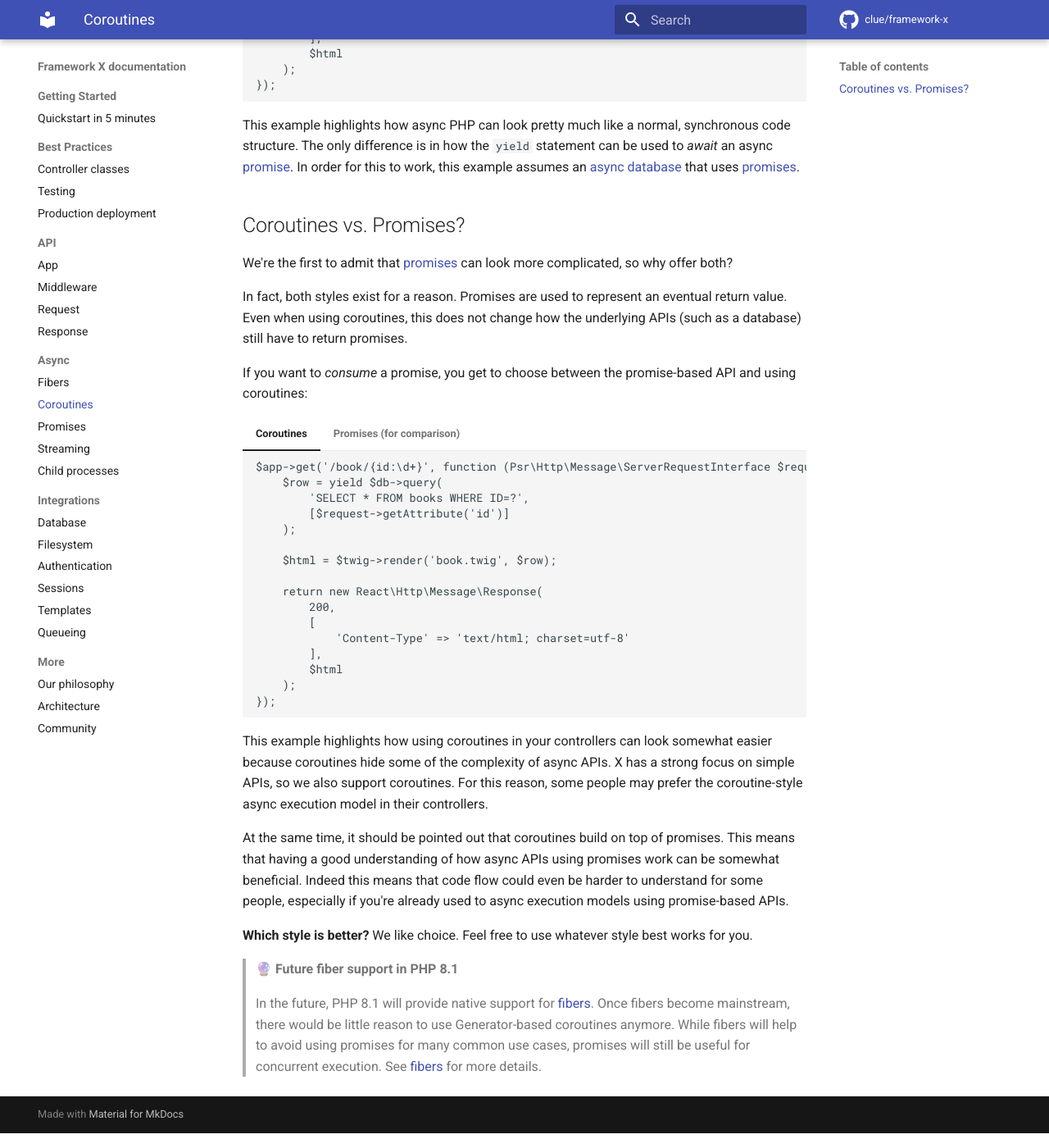
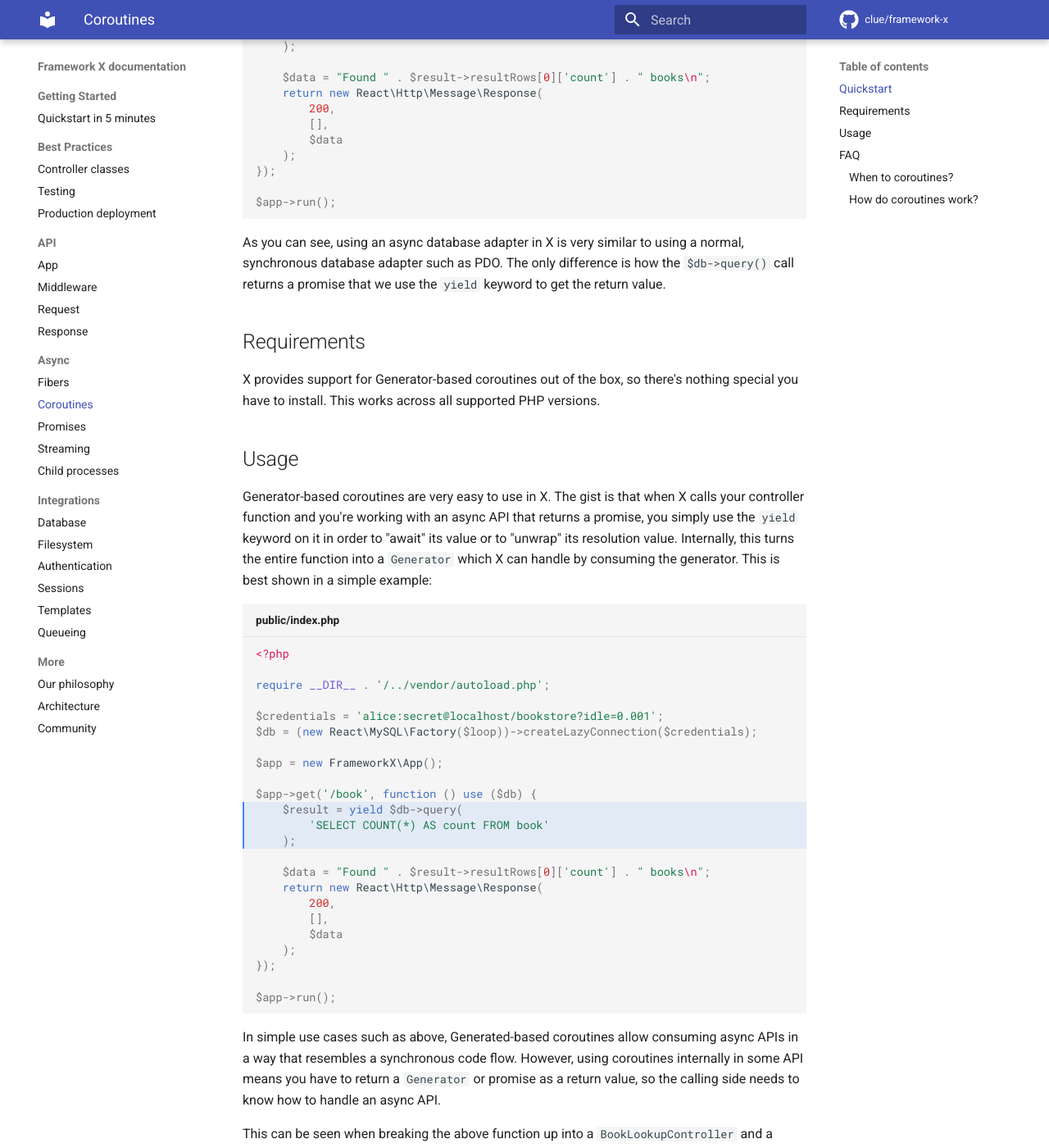
Before and after one commit to clue/framework-x, an MkDocs documentation site: the page built from docs/async/coroutines.md, in a window 1280 px wide and 1400 px high, scrolled down 673 px. Shown: the whole window at 82% size. Built offline with MkDocs 1.6.1 and Material for MkDocs 9.7.7, drawn with Linux system fonts in a browser that asks for light colours; comment, search, counter and statistics services are not loaded; some of the changed text lies outside the part shown.

Commit message:
Improve documentation for coroutines

````diff
--- a/docs/async/coroutines.md
+++ b/docs/async/coroutines.md
@@ -1,143 +1,218 @@
 # Coroutines
 
-> ⚠️ **Documentation still under construction**
->
-> You're seeing an early draft of the documentation that is still in the works.
-> Give feedback to help us prioritize.
-> We also welcome [contributors](../more/community.md) to help out!
+Coroutines allow consuming async APIs in a way that resembles a synchronous code
+flow. The `yield` keyword function can be used to "await" a promise or to
+"unwrap" its resolution value. Internally, this turns the entire function into
+a `Generator` which does affect the way return values need to be accessed.
 
-* [Promises](promises.md) can be hard due to nested callbacks
-* X provides Generator-based coroutines
-* Synchronous code structure, yet asynchronous execution
-* Generators can be a bit harder to understand, see [Fibers](fibers.md) for future PHP 8.1 API.
+## Quickstart
 
-=== "Coroutines"
+Let's take a look at the most basic coroutine usage by using an
+[async database](../integrations/database.md) integration with X:
 
-    ```php
-    $app->get('/book/{id:\d+}', function (Psr\Http\Message\ServerRequestInterface $request) use ($db, $twig) {
-        $row = yield $db->query(
-            'SELECT * FROM books WHERE ID=?',
-            [$request->getAttribute('id')]
+```php title="public/index.php"
+<?php
+
+require __DIR__ . '/../vendor/autoload.php';
+
+$credentials = 'alice:secret@localhost/bookstore?idle=0.001';
+$db = (new React\MySQL\Factory($loop))->createLazyConnection($credentials);
+
+$app = new FrameworkX\App();
+
+$app->get('/book', function () use ($db) {
+    $result = yield $db->query(
+        'SELECT COUNT(*) AS count FROM book'
+    );
+
+    $data = "Found " . $result->resultRows[0]['count'] . " books\n";
+    return new React\Http\Message\Response(
+        200,
+        [],
+        $data
+    );
+});
+
+$app->run();
+```
+
+As you can see, using an async database adapter in X is very similar to using
+a normal, synchronous database adapter such as PDO. The only difference is how
+the `$db->query()` call returns a promise that we use the `yield` keyword to get
+the return value.
+
+## Requirements
+
+X provides support for Generator-based coroutines out of the box, so there's
+nothing special you have to install. This works across all supported PHP
+versions.
+
+## Usage
+
+Generator-based coroutines are very easy to use in X. The gist is that when X
+calls your controller function and you're working with an async API that returns
+a promise, you simply use the `yield` keyword on it in order to "await" its value
+or to "unwrap" its resolution value. Internally, this turns the entire function
+into a `Generator` which X can handle by consuming the generator. This is best
+shown in a simple example:
+
+```php title="public/index.php" hl_lines="11-13"
+<?php
+
+require __DIR__ . '/../vendor/autoload.php';
+
+$credentials = 'alice:secret@localhost/bookstore?idle=0.001';
+$db = (new React\MySQL\Factory($loop))->createLazyConnection($credentials);
+
+$app = new FrameworkX\App();
+
+$app->get('/book', function () use ($db) {
+    $result = yield $db->query(
+        'SELECT COUNT(*) AS count FROM book'
+    );
+
+    $data = "Found " . $result->resultRows[0]['count'] . " books\n";
+    return new React\Http\Message\Response(
+        200,
+        [],
+        $data
+    );
+});
+
+$app->run();
+```
+
+In simple use cases such as above, Generated-based coroutines allow consuming
+async APIs in a way that resembles a synchronous code flow. However, using
+coroutines internally in some API means you have to return a `Generator` or
+promise as a return value, so the calling side needs to know how to handle an
+async API.
+
+This can be seen when breaking the above function up into a `BookLookupController`
+and a `BookRepository`. Let's start by creating the `BookRepository` which consumes
+our async database API:
+
+```php title="src/BookRepository.php" hl_lines="18-19 21-25"
+<?php
+
+namespace Acme\Todo;
+
+use React\MySQL\ConnectionInterface;
+use React\MySQL\QueryResult;
+use React\Promise\PromiseInterface;
+
+class BookRepository
+{
+    private $db;
+
+    public function __construct(ConnectionInterface $db)
+    {
+        $this->db = $db;
+    }
+
+    /** @return \Generator<mixed,PromiseInterface,mixed,?Book> **/
+    public function findBook(string $isbn): \Generator
+    {
+        $result = yield $this->db->query(
+            'SELECT title FROM book WHERE isbn = ?',
+            [$isbn]
         );
+        assert($result instanceof QueryResult);
 
-        $html = $twig->render('book.twig', $row);
+        if (count($result->resultRows) === 0) {
+            return null;
+        }
 
-        return new React\Http\Message\Response(
+        return new Book($result->resultRows[0]['title']);
+    }
+}
+```
+
+Likewise, the `BookLookupController` consumes the API of the `BookRepository` by using
+the `yield from` keyword:
+
+```php title="src/BookLookupController.php" hl_lines="19-20 23-24"
+<?php
+
+namespace Acme\Todo;
+
+use Psr\Http\Message\ResponseInterface;
+use Psr\Http\Message\ServerRequestInterface;
+use React\Http\Message\Response;
+use React\Promise\PromiseInterface;
+
+class BookLookupController
+{
+    private $repository;
+
+    public function __construct(BookRepository $repository)
+    {
+        $this->repository = $repository;
+    }
+
+    /** @return \Generator<mixed,PromiseInterface,mixed,ResponseInterface> **/
+    public function __invoke(ServerRequestInterface $request): \Generator
+    {
+        $isbn = $request->getAttribute('isbn');
+        $book = yield from $this->repository->findBook($isbn);
+        assert($book === null || $book instanceof Book);
+
+        if ($book === null) {
+            return new Response(
+                404,
+                [],
+                "Book not found\n"
+            );
+        }
+
+        $data = $book->title;
+        return new Response(
             200,
-            [
-                'Content-Type' => 'text/html; charset=utf-8'
-            ],
-            $html
+            [],
+            $data
         );
-    });
-    ```
+    }
+}
+```
 
-=== "Synchronous (for comparison)"
+As we can see, both classes need to return a `Generator` and the calling side in
+turn needs to handle this. This is all taken care of by X automatically when
+you use the `yield` statement anywhere in your controller function.
 
-    ```php
-    $app->get('/book/{id:\d+}', function (Psr\Http\Message\ServerRequestInterface $request) use ($db, $twig) {
-        $row = $db->query(
-            'SELECT * FROM books WHERE ID=?',
-            [$request->getAttribute('id')]
-        );
+See also [async database APIs](../integrations/database.md#recommended-class-structure)
+for more details.
 
-        $html = $twig->render('book.twig', $row);
+## FAQ
 
-        return new React\Http\Message\Response(
-            200,
-            [
-                'Content-Type' => 'text/html; charset=utf-8'
-            ],
-            $html
-        );
-    });
-    ```
+### When to coroutines?
 
-This example highlights how async PHP can look pretty much like a normal,
-synchronous code structure.
-The only difference is in how the `yield` statement can be used to *await* an
-async [promise](promises.md).
-In order for this to work, this example assumes an
-[async database](../integrations/database.md) that uses [promises](promises.md).
+As a rule of thumb, you'll likely want to use fibers when you're working with
+async APIs in your controllers with PHP < 8.1 and want to use these async APIs
+in a way that resembles a synchronous code flow.
 
-## Coroutines vs. Promises?
+We also provide support for [fibers](fibers.md) which can be seen as an
+additional improvement as it allows you to use async APIs that look just like
+their synchronous counterparts. This makes them much easier to integrate and
+there's hope this will foster an even larger async ecosystem in the future.
 
-We're the first to admit that [promises](promises.md) can look more complicated,
-so why offer both?
+Additionally, also provide support for [promises](promises.md) on all supported
+PHP versions as an alternative. You can directly use promises as a core building
+block used in all our async APIs for maximum performance.
 
-In fact, both styles exist for a reason.
-Promises are used to represent an eventual return value.
-Even when using coroutines, this does not change how the underlying APIs
-(such as a database) still have to return promises.
+### How do coroutines work?
 
-If you want to *consume* a promise, you get to choose between the promise-based
-API and using coroutines:
+Generator-based coroutines build on top of PHP's [`Generator` class](https://www.php.net/manual/en/class.generator.php)
+that will be used automatically whenever you use the `yield` keyword.
 
-=== "Coroutines"
+Internally, we can turn this `Generator` return value into an async promise
+automatically. Whenever the `Generator` yields a value, we check it's a promise,
+await its resolution, and then send the resolution value back into the `Generator`,
+effectively resuming the operation on the same line.
 
-    ```php
-    $app->get('/book/{id:\d+}', function (Psr\Http\Message\ServerRequestInterface $request) use ($db, $twig) {
-        $row = yield $db->query(
-            'SELECT * FROM books WHERE ID=?',
-            [$request->getAttribute('id')]
-        );
+From your perspective, this means you `yield` an async promise and the `yield`
+returns a synchronous value (at a later time). Because promise resolution is
+usually async, so is "awaiting" a promise from your perspective, or advancing
+the `Generator` from our perspective.
 
-        $html = $twig->render('book.twig', $row);
-
-        return new React\Http\Message\Response(
-            200,
-            [
-                'Content-Type' => 'text/html; charset=utf-8'
-            ],
-            $html
-        );
-    });
-    ```
-
-=== "Promises (for comparison)"
-
-    ```php
-    $app->get('/book/{id:\d+}', function (Psr\Http\Message\ServerRequestInterface $request) use ($db, $twig) {
-        return $db->query(
-            'SELECT * FROM books WHERE ID=?',
-            [$request->getAttribute('id')]
-        )->then(function (array $row) use ($twig) {
-            $html = $twig->render('book.twig', $row);
-
-            return new React\Http\Message\Response(
-                200,
-                [
-                    'Content-Type' => 'text/html; charset=utf-8'
-                ],
-                $html
-            );
-        });
-    });
-    ```
-
-This example highlights how using coroutines in your controllers can look
-somewhat easier because coroutines hide some of the complexity of async APIs.
-X has a strong focus on simple APIs, so we also support coroutines.
-For this reason, some people may prefer the coroutine-style async execution
-model in their controllers.
-
-At the same time, it should be pointed out that coroutines build on top of
-promises.
-This means that having a good understanding of how async APIs using promises
-work can be somewhat beneficial.
-Indeed this means that code flow could even be harder to understand for some
-people, especially if you're already used to async execution models using
-promise-based APIs.
-
-**Which style is better?**
-We like choice.
-Feel free to use whatever style best works for you.
-
-> 🔮 **Future fiber support in PHP 8.1**
->
-> In the future, PHP 8.1 will provide native support for [fibers](fibers.md).
-> Once fibers become mainstream, there would be little reason to use
-> Generator-based coroutines anymore.
-> While fibers will help to avoid using promises for many common use cases,
-> promises will still be useful for concurrent execution.
-> See [fibers](fibers.md) for more details.
+See also the [`coroutine()` function](https://github.com/reactphp/async#coroutine)
+for details.
````
